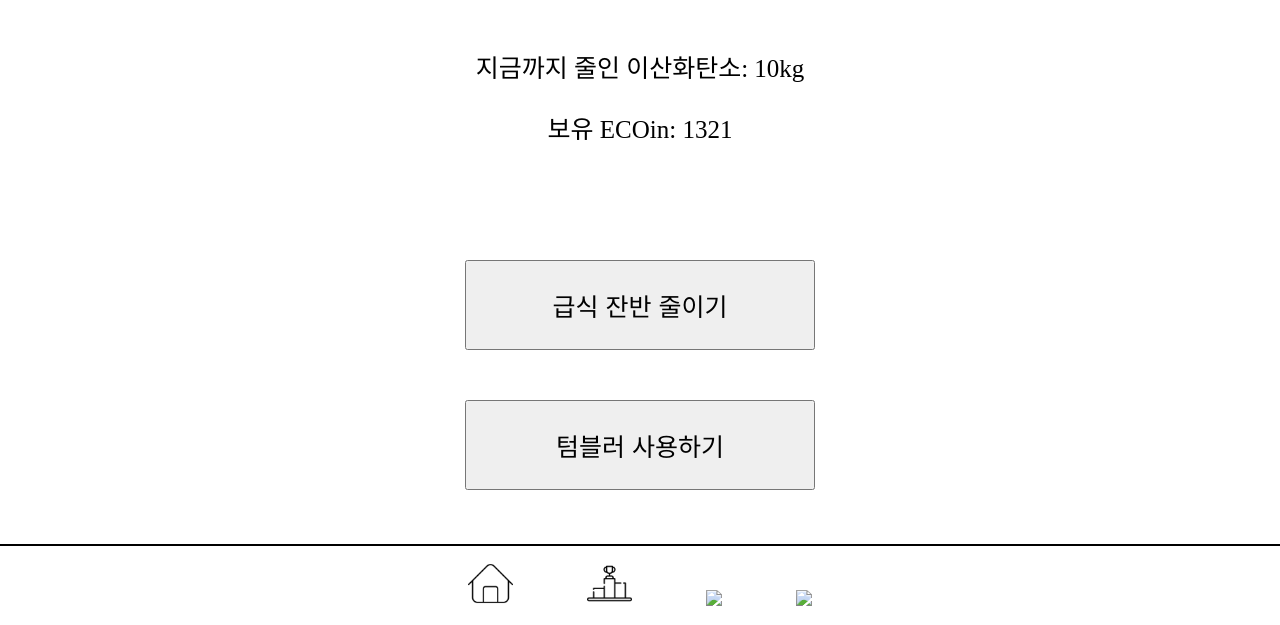
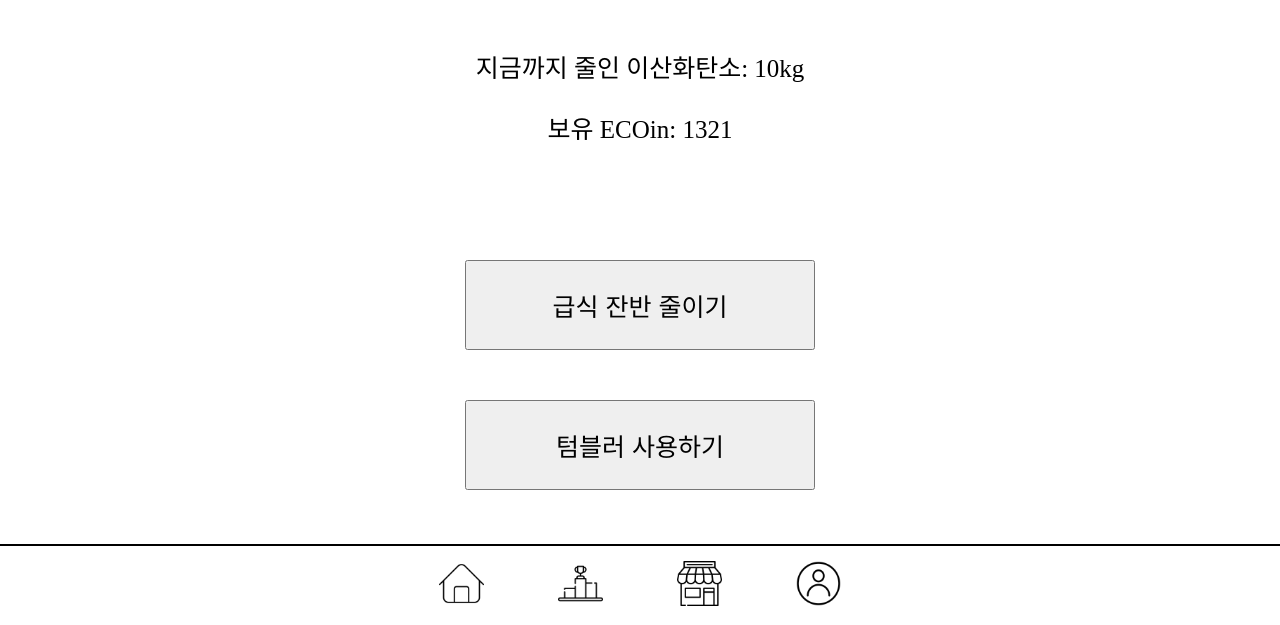
Before and after one commit to qwer1625/qwer1625.github.io, a plain HTML site: page main.html in a window 1280 px wide. Shown: the part 175-800 px from the top of the page. Drawn offline with Linux system fonts and the light colour scheme; a web font is replaced by a local one.

Commit message:
Update main.html

```diff
--- a/main.html
+++ b/main.html
@@ -24,10 +24,10 @@
         </div>
         <div class="menu">
             <div>
-                <img src="home.png" style="height: 45px; padding-right: 70px;" onClick="location.href='main.html'">
+                <img src="/home.png" style="height: 45px; padding-right: 70px;" onClick="location.href='main.html'">
                 <img src="/ranking.png" style="height: 45px; padding-right: 70px;" onClick="location.href='ranking.html'">
-                <img src="/img/shop.png" style="height: 45px; padding-right: 70px;" onClick="location.href='shop.html'">
-                <img src="/img/profile.png" style="height: 45px;" onClick="location.href='profile.html'">
+                <img src="/shop.png" style="height: 45px; padding-right: 70px;" onClick="location.href='shop.html'">
+                <img src="/profile.png" style="height: 45px;" onClick="location.href='profile.html'">
             </div>
         </div>
     </div>
```
